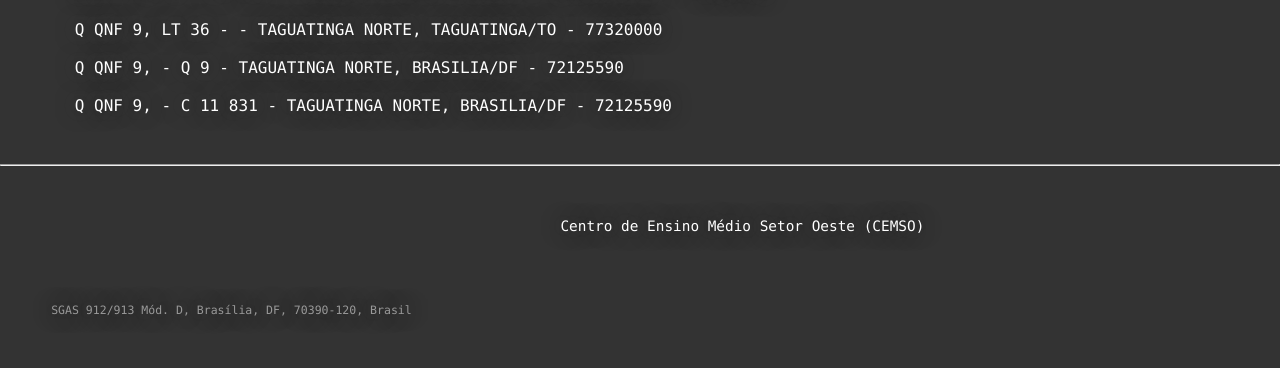
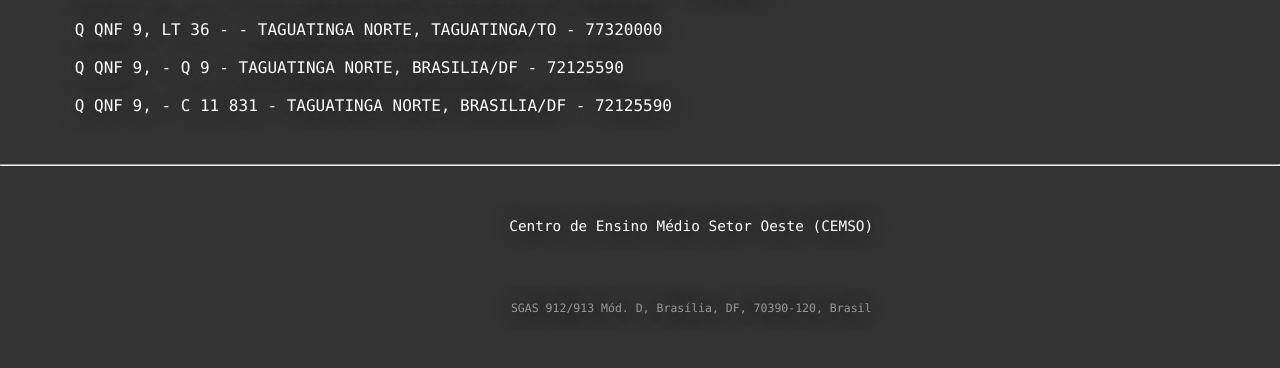
Before and after one commit to PaperPale/NanoNano, a Flask app: page / in a window 1280 px wide; the page is wider, and only the part inside the window is pictured. Shown: the part 855-1223 px from the top of that part. After the commit the page ends 1169 px from the top of that part, so only its background shows below. Run offline with Flask 2, Linux system fonts and the light colour scheme.

Commit message:
Update crono.css

```diff
--- a/static/styles/crono.css
+++ b/static/styles/crono.css
@@ -14,13 +14,15 @@
 #det p{
 justify-content: center;
 display:flex;
-width:100%;
+width:auto;
 margin:4%;
 font-size:110%
 text-shadow:#222 0px 0px 20px;
 font-family: "Lucida Console", "Courier New", monospace;
 }
 #det a{
+justify-content: center;
+display:flex;
 text-decoration:none;
 color: #999;
 outline:0;
```
